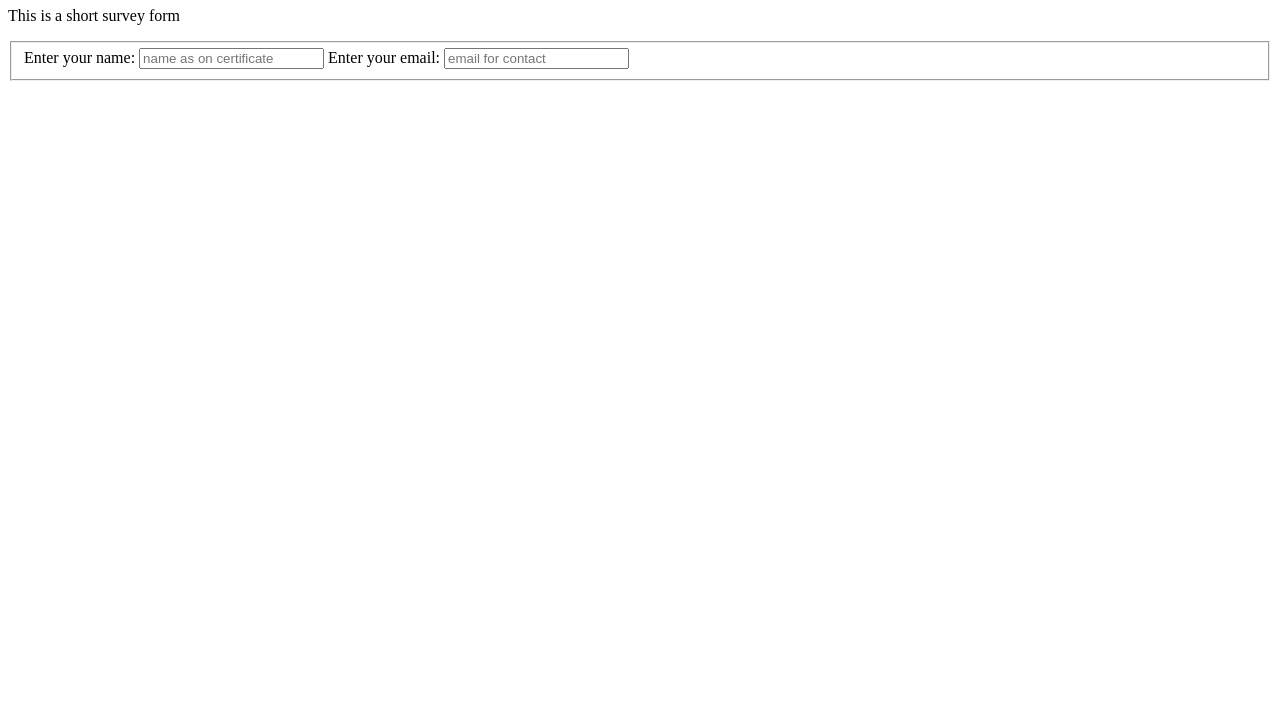
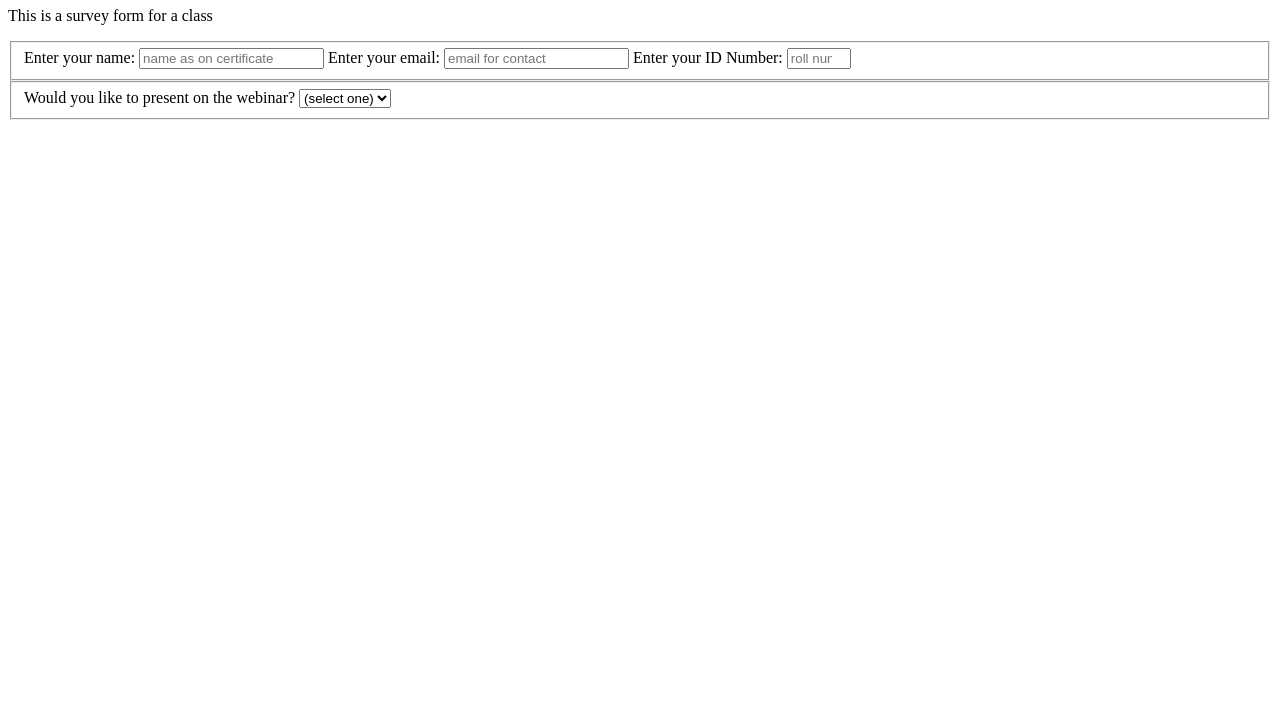
Before and after one commit to WizRay/Survey-Form, a plain HTML site: page index.html in a window 1280 px wide. Shown: the part 73-800 px from the top of the page. Drawn offline with Linux system fonts and the light colour scheme.

Commit message:
create a dropdown question

```diff
--- a/index.html
+++ b/index.html
@@ -11,7 +11,7 @@
     <div class="container">
       <header class="header">
         <h1 id="title">Survey Form</h1>
-        <p id="description">This is a short survey form</p>
+        <p id="description">This is a survey form for a class</p>
       </header>
       <form id="survey-form">
         <fieldset>
@@ -31,6 +31,26 @@
               required
               placeholder="email for contact"
           /></label>
+          <label
+            >Enter your ID Number:
+            <input
+              type="number"
+              id="number"
+              min="1"
+              max="100"
+              required
+              placeholder="roll number"
+          /></label>
+        </fieldset>
+        <fieldset>
+          <label
+            >Would you like to present on the webinar?
+            <select id="dropdown">
+              <option value="">(select one)</option>
+              <option value="0">No</option>
+              <option value="1">Yes</option>
+            </select>
+          </label>
         </fieldset>
       </form>
     </div>
```
